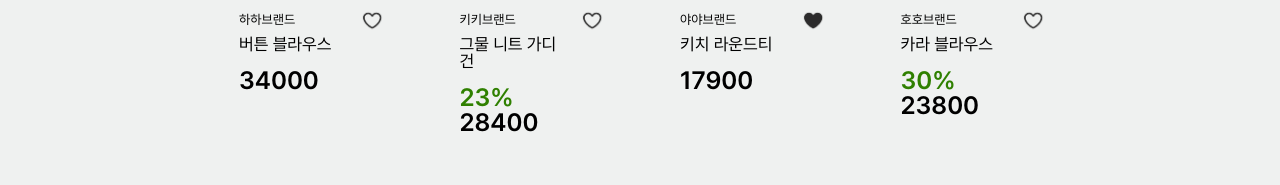
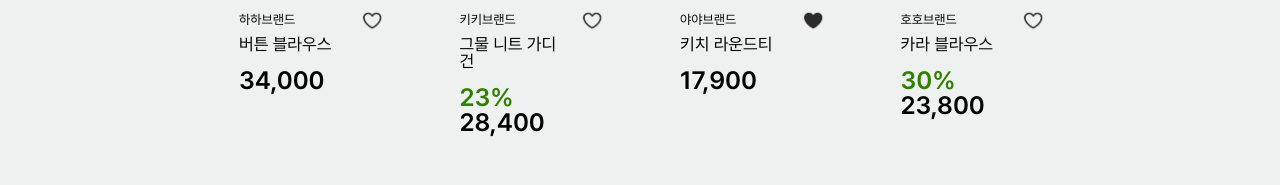
Before and after one commit to 2026-Likelion-Kongju-Frontend/ahyeon-frontend, a React (Vite) app in the folder CH2/: page / in a window 1280 px wide. Shown: the part 397-582 px from the top of the page. Built offline with nearby package versions, Linux system fonts and the light colour scheme.

Commit message:
feat: 상품 가격 표시 업데이트

```diff
--- a/CH2/src/components/ProductCard.jsx
+++ b/CH2/src/components/ProductCard.jsx
@@ -10,7 +10,7 @@ function ProductCard ({image, brand, name, price, discountRate, isLiked}) {
         <div className={"product-details"}>
           <p className={"product-brand"}>{brand}</p>
           <p className={"product-name"}>{name}</p>
-          <p className={"product-price"}>{discountRate && <span className={"discountRate"}>{discountRate}%</span>} {price}</p>
+          <p className={"product-price"}>{discountRate && <span className={"discountRate"}>{discountRate}%</span>} {price.toLocaleString()}</p>
         </div>
         <img className={"like-img"} src={isLiked ? Heart_active : Heart} alt="좋아요" />
         </div>
```
